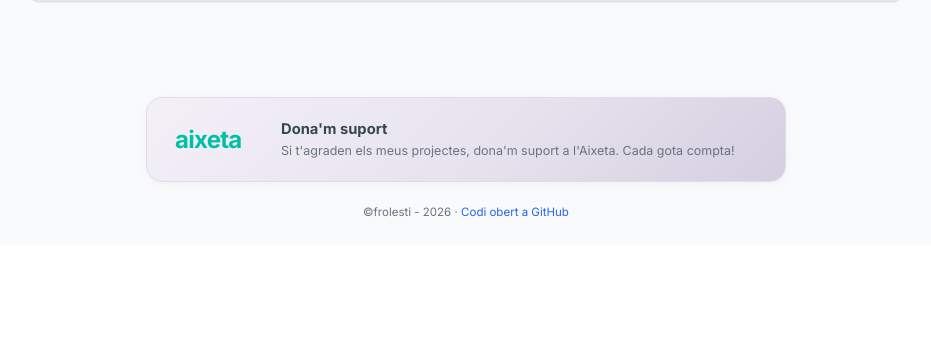
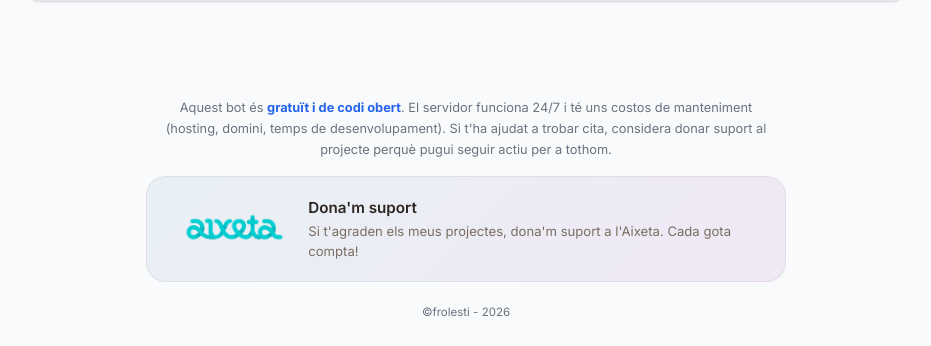
Before and after one commit to frolesti/bot-cita-sepe, a Flask app: page / in a window 1280 px wide. Shown: the part 1297-1643 px from the top of the page, without its empty margins (174-1105 px from the left). Before the commit the page ends 1514 px from the top, so only its background shows below. Run offline with Flask 3, Linux system fonts and the light colour scheme; some libraries are stand-ins or nearby versions.

Commit message:
fix: use real Aixeta logo PNG, expand financing text, add GitHub repo link in text

```diff
--- a/src/templates/index.html
+++ b/src/templates/index.html
@@ -671,20 +671,25 @@
     </div>
 
     <footer class="mt-5 mb-4">
+        <!-- Financing explanation -->
+        <div class="mx-auto mb-3" style="max-width:640px;padding:0 8px;">
+            <p style="font-size:0.8rem;color:var(--gray-500);line-height:1.65;text-align:center;margin:0;">
+                Aquest bot és <strong><a href="https://github.com/frolesti/bot-cita-sepe" target="_blank" style="color:var(--primary);text-decoration:none;">gratuït i de codi obert</a></strong>.
+                El servidor funciona 24/7 i té uns costos de manteniment (hosting, domini, temps de desenvolupament).
+                Si t'ha ajudat a trobar cita, considera donar suport al projecte perquè pugui seguir actiu per a tothom.
+            </p>
+        </div>
         <!-- Aixeta Support Widget -->
-        <a href="https://frolesti.aixeta.cat/ca" target="_blank" class="d-flex align-items-center gap-3 mx-auto text-decoration-none" style="max-width:640px;background:linear-gradient(135deg,#f3f0f8 0%,#e8e4ef 50%,#d5cfe0 100%);border:1px solid #e0dbe8;border-radius:16px;padding:20px 28px;box-shadow:0 2px 8px rgba(0,0,0,0.04);transition:box-shadow .2s,transform .2s;" onmouseover="this.style.boxShadow='0 4px 16px rgba(0,0,0,0.10)';this.style.transform='translateY(-1px)'" onmouseout="this.style.boxShadow='0 2px 8px rgba(0,0,0,0.04)';this.style.transform='none'">
-            <!-- Aixeta Logo -->
-            <svg xmlns="http://www.w3.org/2000/svg" viewBox="0 0 120 40" style="width:90px;min-width:90px;height:auto;">
-                <text x="0" y="32" style="font-family:'Inter',sans-serif;font-size:32px;font-weight:800;fill:#00bfa5;letter-spacing:-1px;">aixeta</text>
-            </svg>
+        <a href="https://frolesti.aixeta.cat/ca" target="_blank" class="d-flex align-items-center gap-3 mx-auto text-decoration-none" style="max-width:640px;background:linear-gradient(135deg,#e8f0f5,#f0e8f5);border:1px solid rgba(0,0,0,0.06);border-radius:20px;padding:20px 28px;transition:transform .2s,box-shadow .2s;" onmouseover="this.style.boxShadow='0 6px 20px rgba(0,200,200,0.15)';this.style.transform='translateY(-2px)'" onmouseout="this.style.boxShadow='none';this.style.transform='none'">
+            <img src="{{ url_for('static', filename='img/aixeta-logo.png') }}" alt="Aixeta" style="height:44px;width:auto;flex-shrink:0;">
             <div>
-                <div style="font-weight:700;color:#37474f;font-size:0.92rem;margin-bottom:2px;">Dona'm suport</div>
-                <div style="font-size:0.78rem;color:#6b7280;line-height:1.5;">Si t'agraden els meus projectes, dona'm suport a l'Aixeta. Cada gota compta!</div>
+                <div style="font-weight:600;color:#2c2520;font-size:0.95rem;margin-bottom:2px;">Dona'm suport</div>
+                <div style="font-size:0.82rem;color:#7a6e62;line-height:1.5;">Si t'agraden els meus projectes, dona'm suport a l'Aixeta. Cada gota compta!</div>
             </div>
         </a>
         <div class="text-center mt-3">
             <small style="color:var(--gray-500);font-size:0.72rem;">
-                &copy;frolesti - 2026 · <a href="https://github.com/frolesti/bot-cita-sepe" target="_blank" style="color:var(--primary);text-decoration:none;">Codi obert a GitHub</a>
+                &copy;frolesti - 2026
             </small>
         </div>
     </footer>
```
Also changed, not shown: src/static/img/aixeta-logo.png (added).
